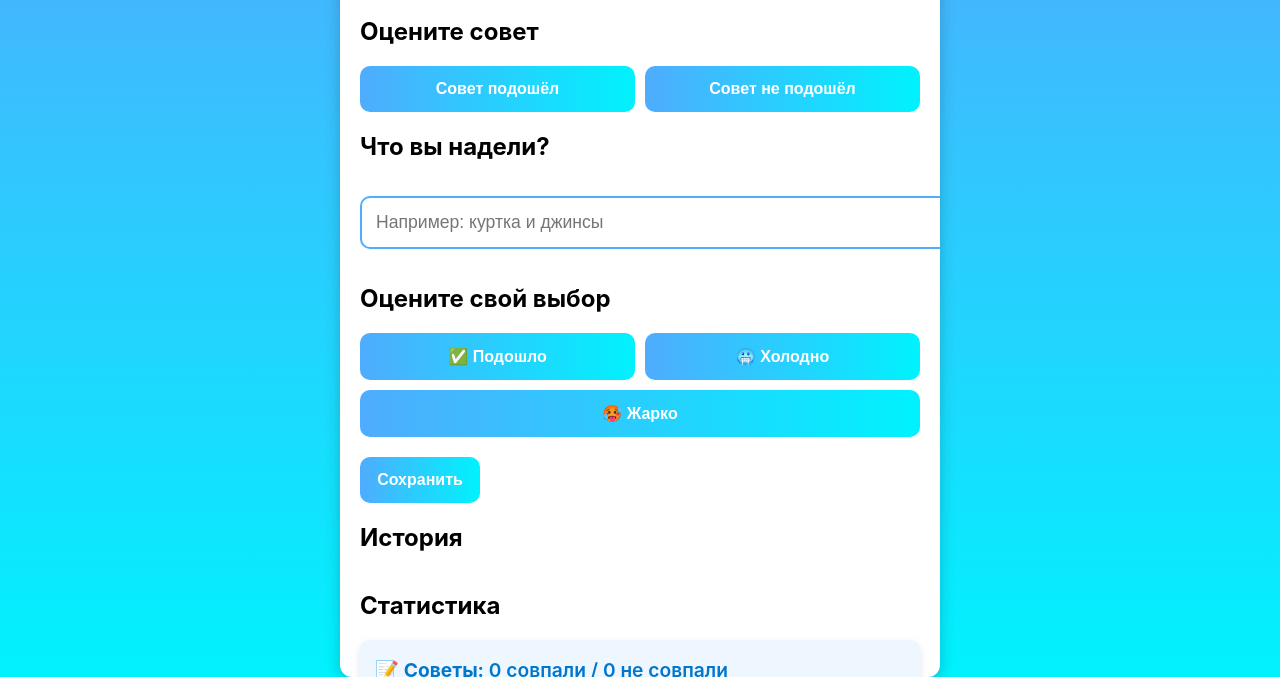
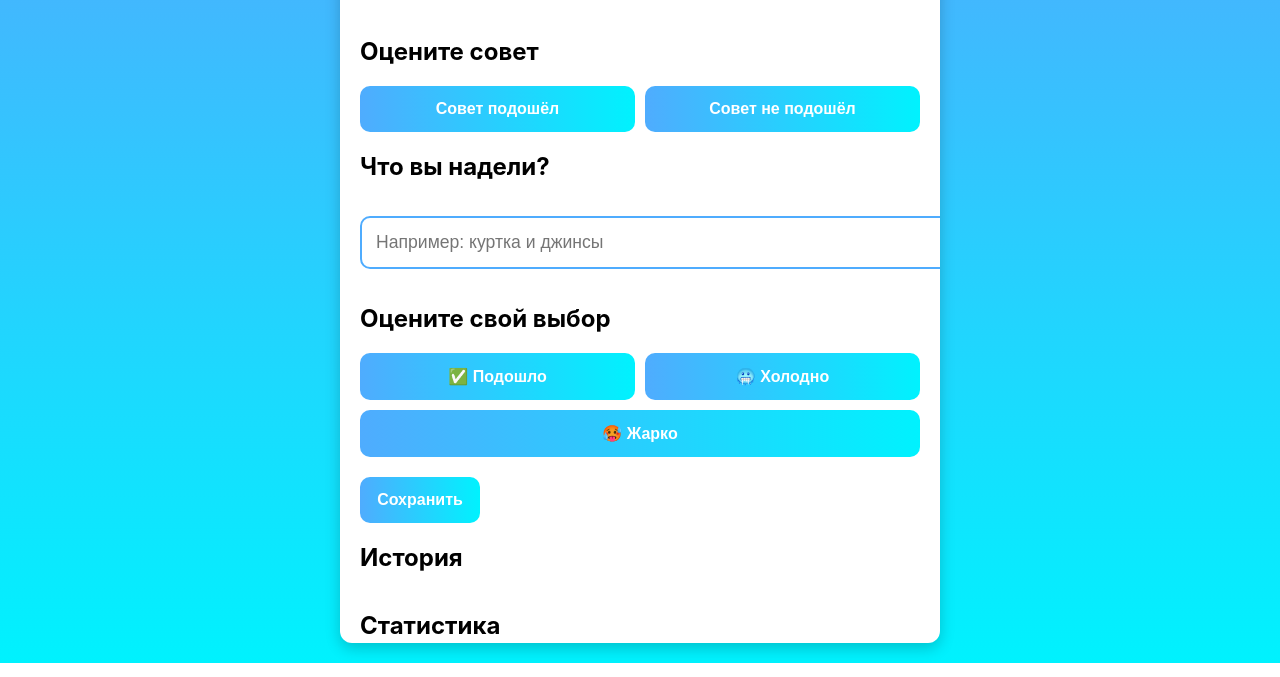
Before and after one commit to meledych1111-ux/Pogoda, a plain HTML site: page index.html in a window 1280 px wide. Shown: the part 137-814 px from the top of the page. Drawn offline with Linux system fonts and the light colour scheme; no server answers.

Commit message:
Update style.css

```diff
--- a/style.css
+++ b/style.css
@@ -7,19 +7,21 @@ body {
   display: flex;
   justify-content: center;
   align-items: center;
-  min-height: 100vh;
+  height: 100vh;
+  overflow: hidden;
 }
 
 /* Контейнер приложения */
 .weather-app {
   width: 100%;
   max-width: 600px;
+  height: 95vh;
   background: #fff;
   border-radius: 12px;
   box-shadow: 0 5px 15px rgba(0,0,0,0.2);
-  overflow: hidden;
   display: flex;
   flex-direction: column;
+  overflow: hidden;
 }
 
 /* Заголовок */
@@ -28,9 +30,7 @@ body {
   padding: 20px;
   text-align: center;
   border-bottom: 2px solid #ddd;
-  position: sticky;
-  top: 0;
-  z-index: 10;
+  flex-shrink: 0;
 }
 
 .app-header h1 {
@@ -44,11 +44,11 @@ body {
   margin-top: 10px;
 }
 
-/* Основной контент */
+/* Контент с прокруткой */
 .app-content {
+  flex: 1;
+  overflow-y: auto;
   padding: 20px;
-  overflow-y: auto;
-  max-height: calc(100vh - 140px); /* фиксированная высота */
 }
 
 /* Совет */
```
